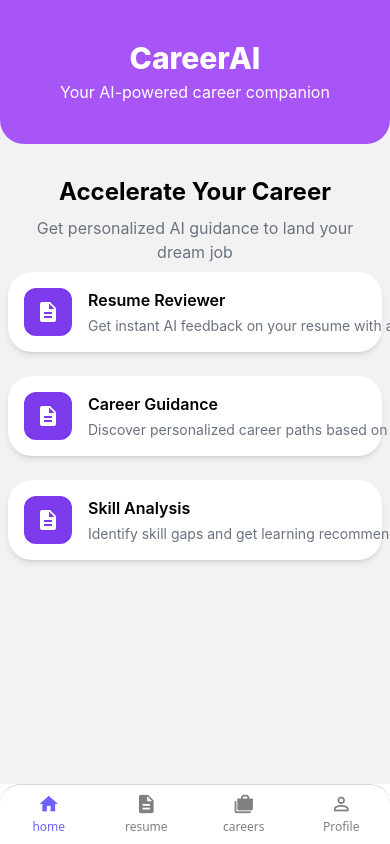
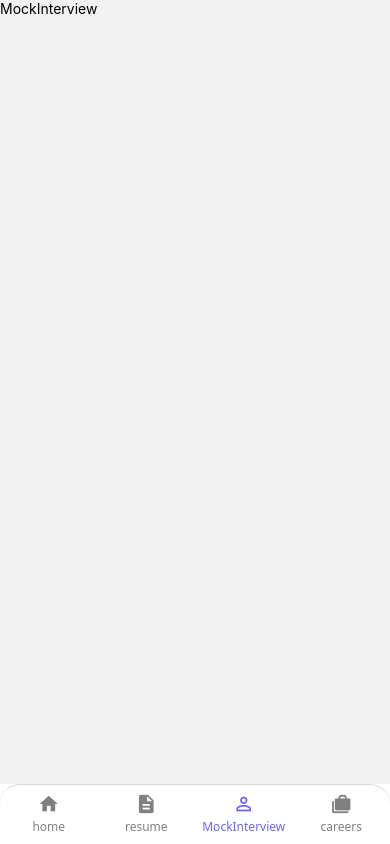
Before and after one commit to Anukeerth-ek/React-Native-AI-Career, a React Native app: screen /MockInterview in a window 390 px wide. Built offline with nearby package versions, Linux system fonts and the light colour scheme.

Commit message:
feat: added mock interview route

```diff
--- a/components/CareerScreen/index.tsx
+++ b/components/CareerScreen/index.tsx
@@ -1,66 +1,78 @@
-import React, { useState } from 'react';
-import { View, Text, TextInput, TouchableOpacity, ScrollView, KeyboardAvoidingView, Platform, ActivityIndicator, StyleSheet, SafeAreaView } from 'react-native';
-import { KeyboardAwareScrollView } from 'react-native-keyboard-aware-scroll-view';
+import React, { useState } from "react";
+import {
+     View,
+     Text,
+     TextInput,
+     TouchableOpacity,
+     ScrollView,
+     KeyboardAvoidingView,
+     Platform,
+     ActivityIndicator,
+     StyleSheet,
+     SafeAreaView,
+} from "react-native";
+import { KeyboardAwareScrollView } from "react-native-keyboard-aware-scroll-view";
 
 const CareerScreen = () => {
-  const [resume, setResume] = useState('');
-  const [query, setQuery] = useState('');
+     const [resume, setResume] = useState("");
+     const [query, setQuery] = useState("");
      const [messages, setMessages] = useState<any>([]);
      const [loading, setLoading] = useState(false);
 
   const sendQuery = async () => {
-  if (!resume || !query) return;
+       console.log("anu check", resume, query)
+          if ( !query) return;
 
-  const userMsg = { sender: 'user', text: query };
-  setMessages((prev:any) => [...prev, userMsg]);
+          const userMsg = { sender: "user", text: query };
+          setMessages((prev: any) => [...prev, userMsg]);
           setLoading(true);
-  setQuery('');
+          setQuery("");
 
           try {
-    const response = await fetch('http://10.0.2.2:3000/career/ask-chatbot', {
-      method: 'POST',
+               const response = await fetch("http://10.0.2.2:3000/career/ask-chatbot", {
+                    method: "POST",
                     headers: {
-        'Content-Type': 'application/json',
+                         "Content-Type": "application/json",
                     },
-      body: JSON.stringify({ resume, query }),
+                    body: JSON.stringify({  query }),
                });
 
                const data = await response.json();
-    console.log("data", data)
+               console.log("data", data);
 
                const botMsg = {
-      sender: 'bot',
+                    sender: "bot",
                     text: data.message,
                };
 
-    setMessages((prev:any) => [...prev, botMsg]);
+               setMessages((prev: any) => [...prev, botMsg]);
           } catch (err) {
-    setMessages((prev:any) => [...prev, { sender: 'bot', text: '⚠️ Failed to get a response.' }]);
+               setMessages((prev: any) => [...prev, { sender: "bot", text: "⚠️ Failed to get a response." }]);
           } finally {
                setLoading(false);
           }
      };
 
-
      return (
-     <SafeAreaView style={{ flex: 1, backgroundColor: '#fff' }}>
+          <SafeAreaView style={{ flex: 1, backgroundColor: "#fff" }}>
                <KeyboardAvoidingView
                     style={{ flex: 1 }}
-      behavior={Platform.OS === 'ios' ? 'padding' : undefined}
-      keyboardVerticalOffset={Platform.OS === 'ios' ? 80 : 0}
+                    behavior={Platform.OS === "ios" ? "padding" : undefined}
+                    keyboardVerticalOffset={Platform.OS === "ios" ? 80 : 0}
                >
+                    <View style={{ flex: 1 }}>
                          <KeyboardAwareScrollView
                               contentContainerStyle={styles.chatContainer}
                               enableOnAndroid={true}
                               extraScrollHeight={100}
                               keyboardShouldPersistTaps="handled"
                          >
-        {messages.map((msg: any) => (
+                              {messages.map((msg: any, index: number) => (
                                    <View
-            key={msg.text}
+                                        key={index}
                                         style={[
                                              styles.messageBubble,
-              msg.sender === 'user' ? styles.userBubble : styles.botBubble,
+                                             msg.sender === "user" ? styles.userBubble : styles.botBubble,
                                         ]}
                                    >
                                         <Text style={styles.messageText}>{msg.text}</Text>
@@ -73,16 +85,17 @@ const sendQuery = async () => {
                                         <Text style={styles.messageText}>Thinking...</Text>
                                    </View>
                               )}
+                         </KeyboardAwareScrollView>
 
-        {/* Place input inside ScrollView */}
+                         {/* ⬇️ Move inputContainer outside the scroll view */}
                          <View style={styles.inputContainer}>
-          <TextInput
+                              {/* <TextInput
                                    placeholder="Enter resume summary..."
                                    value={resume}
                                    onChangeText={setResume}
                                    style={styles.input}
                                    multiline
-          />
+                              /> */}
                               <TextInput
                                    placeholder="Ask a question..."
                                    value={query}
@@ -90,10 +103,10 @@ const sendQuery = async () => {
                                    style={styles.input}
                               />
                               <TouchableOpacity style={styles.sendButton} onPress={sendQuery}>
-            <Text style={{ color: 'white' }}>Send</Text>
+                                   <Text style={{ color: "white" }}>Send</Text>
                               </TouchableOpacity>
                          </View>
-      </KeyboardAwareScrollView>
+                    </View>
                </KeyboardAvoidingView>
           </SafeAreaView>
      );
@@ -103,47 +116,49 @@ export default CareerScreen;
 
 const styles = StyleSheet.create({
      chatContainer: {
+          position: "relative",
           padding: 16,
-    paddingBottom: 100,
+          paddingBottom: 130,
      },
      messageBubble: {
-    maxWidth: '80%',
+          maxWidth: "80%",
           padding: 12,
           marginVertical: 8,
           borderRadius: 12,
      },
      userBubble: {
-    alignSelf: 'flex-end',
-    backgroundColor: '#DCF8C6',
+          alignSelf: "flex-end",
+          backgroundColor: "#DCF8C6",
      },
      botBubble: {
-    alignSelf: 'flex-start',
-    backgroundColor: '#F0F0F0',
+          alignSelf: "flex-start",
+          backgroundColor: "#F0F0F0",
      },
      messageText: {
           fontSize: 16,
      },
      inputContainer: {
-    position: 'absolute',
+          position: "absolute",
+          //  top: 0,
           bottom: 0,
-    width: '100%',
+          width: "100%",
           padding: 12,
-    backgroundColor: '#fff',
+          backgroundColor: "#fff",
           borderTopWidth: 1,
-    borderColor: '#ddd',
+          borderColor: "#ddd",
      },
      input: {
           padding: 10,
           borderWidth: 1,
-    borderColor: '#ccc',
+          borderColor: "#ccc",
           borderRadius: 8,
           marginBottom: 10,
-    backgroundColor: '#fafafa',
+          backgroundColor: "#fafafa",
      },
      sendButton: {
-    backgroundColor: '#007AFF',
+          backgroundColor: "#007AFF",
           padding: 12,
           borderRadius: 8,
-    alignItems: 'center',
+          alignItems: "center",
      },
 });
--- a/components/HomepageCards/index.tsx
+++ b/components/HomepageCards/index.tsx
@@ -12,7 +12,7 @@ export type BottomTabParamList = {
      home: undefined;
      resume: undefined;
      careers: undefined;
-     Profile: undefined;
+     MockInterview: undefined;
 };
 
 const HomepageCard = () => {
@@ -28,6 +28,12 @@ const HomepageCard = () => {
                description: "Get instant AI feedback on your resume with actionable improvements",
                icon: "description",
                route: "resume",
+               },
+          {
+               title: "Mock Interview",
+               description: "Identify skill gaps and get learning recommendations",
+               icon: "profile",
+               route: "MockInterview",
           },
           {
                title: "Career Guidance",
@@ -41,23 +47,18 @@ const HomepageCard = () => {
           //      icon: "description",
           //      route: "jobs",
           // },
-          {
-               title: "Skill Analysis",
-               description: "Identify skill gaps and get learning recommendations",
-               icon: "description",
-               route: "Profile",
-          },
+
      ];
 
      return (
           <SafeArea className="px-2 gap-6 my-2">
-               {homeCardMockData?.map((item, index) => (
-                    <TouchableOpacity key={index} onPress={() => navigation.navigate(item.route)}>
-                         <View className="flex-row items-center bg-white p-4 rounded-3xl shadow-md" key={index}>
+               {homeCardMockData?.map((item) => (
+                    <TouchableOpacity key={item.title} onPress={() => navigation.navigate(item.route)}>
+                         <View className="flex-row items-center bg-white p-4 rounded-3xl shadow-md" >
                               <View className="bg-violet-600 p-3 rounded-xl mr-4">
                                    <Icon name="description" size={24} color="#ffffff" />
                               </View>
-                              <View className="">
+                              <View className="flex-1">
                                    <Text className="text-base font-semibold text-black">{item.title}</Text>
                                    <Text className="text-sm text-gray-500 mt-1">{item.description}</Text>
                               </View>
--- a/components/SkillAnalysisScreen/index.tsx
+++ b/components/SkillAnalysisScreen/index.tsx
@@ -1,12 +1,12 @@
 import { View, Text } from 'react-native'
 import React from 'react'
 
-const SkillAnalysisScreen = () => {
+const MockInterview = () => {
   return (
     <View>
-      <Text>SkillAnalysisScreen</Text>
+      <Text>MockInterview</Text>
     </View>
   )
 }
 
-export default SkillAnalysisScreen
+export default MockInterview
--- a/navigations/BottomTabs.tsx
+++ b/navigations/BottomTabs.tsx
@@ -26,7 +26,7 @@ export default function BottomTabs() {
             case 'careers':
               iconName = 'cases';
               break;
-            case 'Profile':
+            case 'MockInterview':
               iconName = 'person-outline';
               break;
           }
@@ -48,8 +48,8 @@ export default function BottomTabs() {
     >
       <Tab.Screen name="home" component={HomeScreen} />
       <Tab.Screen name="resume" component={ResumeScreen} />
+      <Tab.Screen name="MockInterview" component={SkillAnalysisScreen} />
       <Tab.Screen name="careers" component={CareerGuidance} />
-      <Tab.Screen name="Profile" component={SkillAnalysisScreen} />
     </Tab.Navigator>
   );
 }
```
Lines whose indentation alone changed are shown as unchanged.
